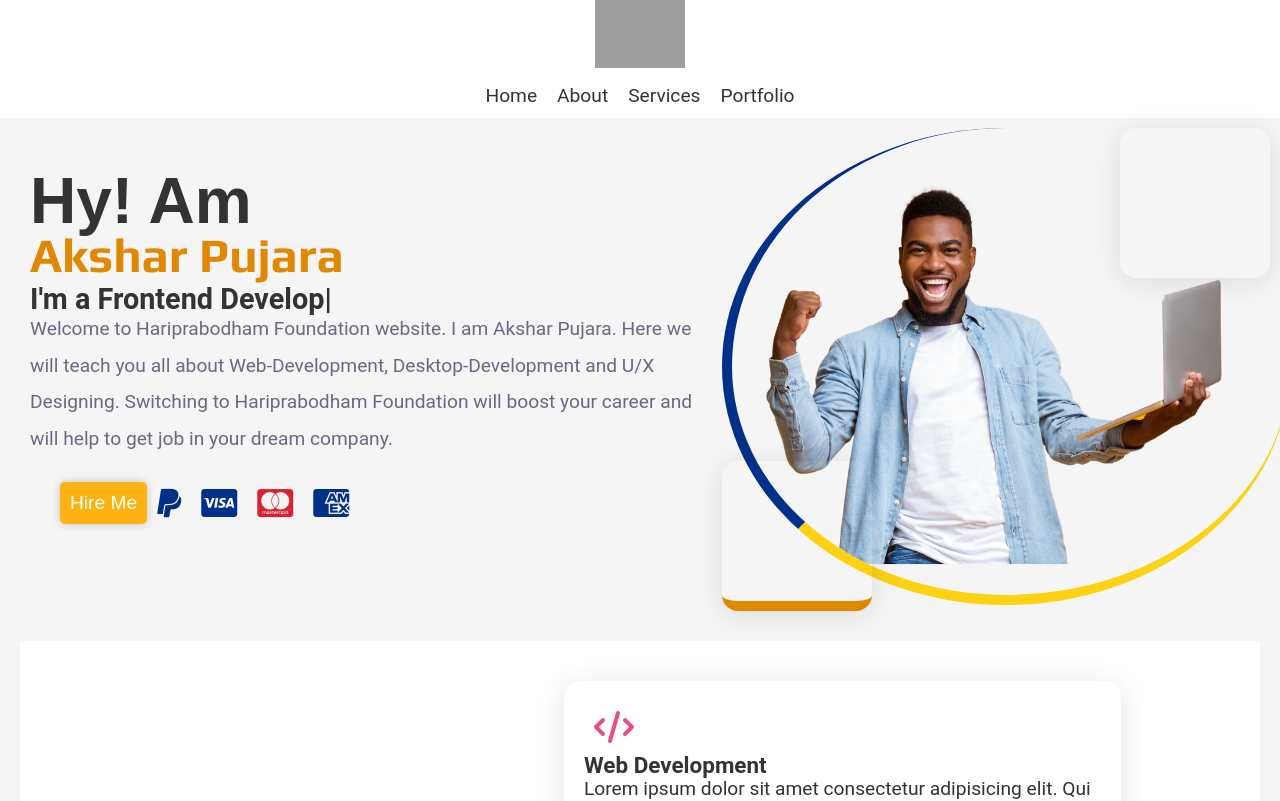
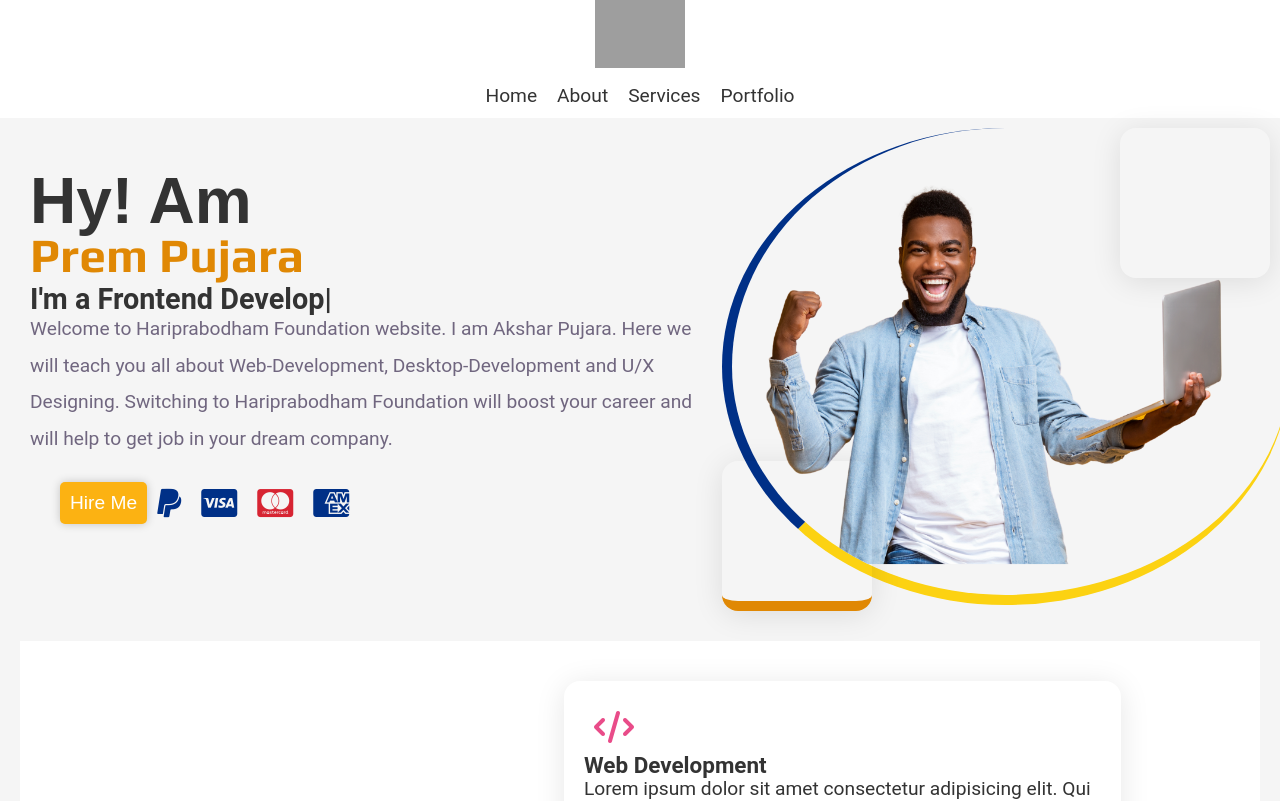
Before and after one commit to Prempujara936/Portfolio, a React (Create React App) app: page / in a window 1280 px wide. Shown: the top 801 px of the page. Built offline with nearby package versions, Linux system fonts and the light colour scheme; grey boxes are pictures that could not be loaded.

Commit message:
final push

```diff
--- a/src/components/Header/Header.js
+++ b/src/components/Header/Header.js
@@ -8,7 +8,7 @@ const Header = () => {
       {/* header content */}
       <div className="header-content">
         <h1>Hy! Am</h1>
-        <h2 className="fullname">Akshar Pujara</h2>
+        <h2 className="fullname">Prem Pujara</h2>
         <h2>
           I'm a {""}
           <Typical
```
